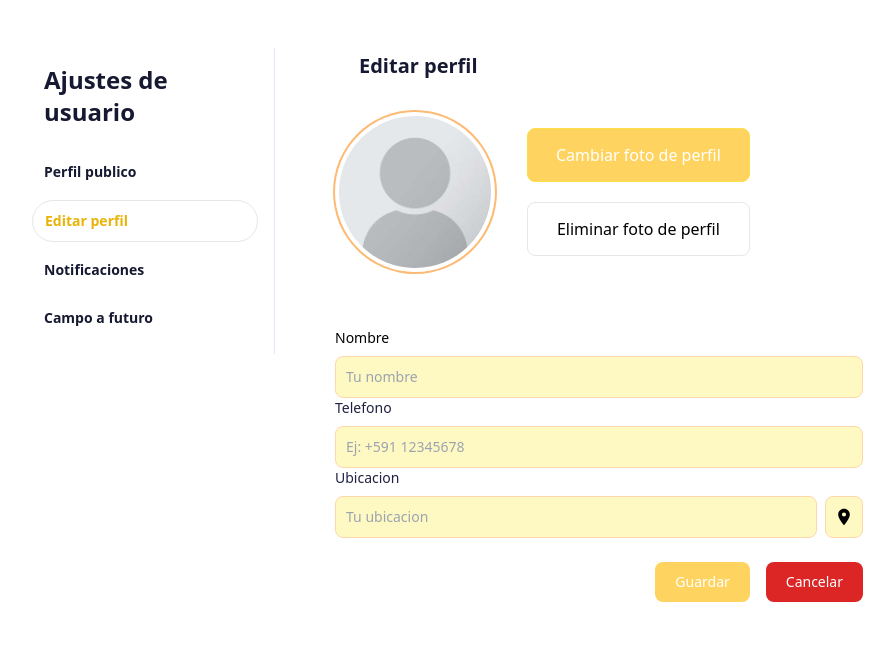
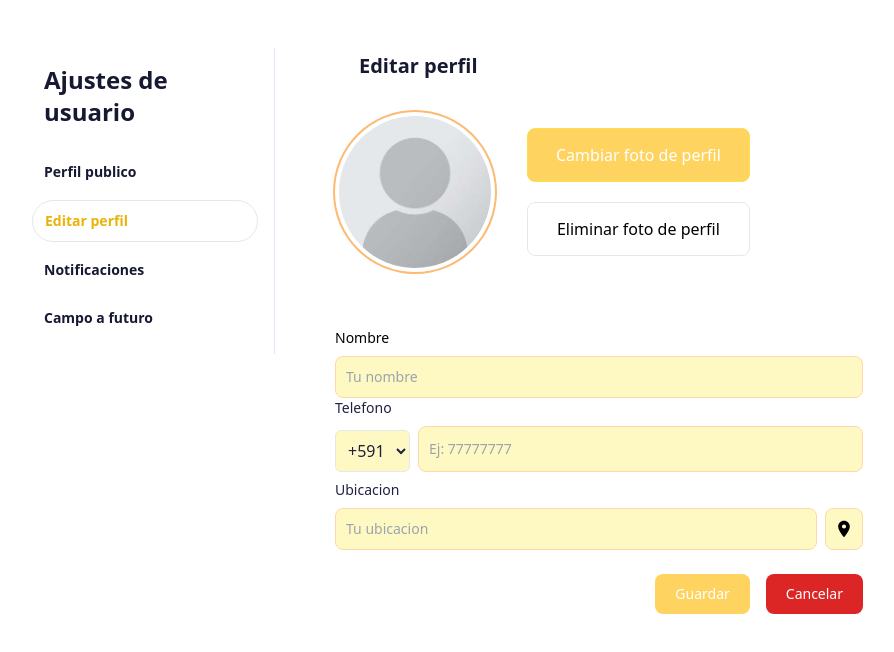
Before and after one commit to Byskull2000/buildifyOficial, a React (Vite) app in the folder frontend/: page /editProfile in a window 1280 px wide. Shown: the top 652 px of the page, without its empty margins (96-990 px from the left). Built offline with nearby package versions, Linux system fonts and the light colour scheme.

Commit message:
Cambios en el campo del telefono para la edicion de perfil

```diff
--- a/frontend/src/pages/EditProfile.tsx
+++ b/frontend/src/pages/EditProfile.tsx
@@ -346,14 +346,20 @@ const Page = () => {
                                                     setNombre(e.target.value)
                                                 }
                                             />
-
                                              <label className="block mb-2 text-sm font-medium ">
                                                     Telefono
                                                 </label>
+                                            <div className="flex space-x-2 mb-2">
+                                                <select
+                                                    defaultValue="+591"
+                                                    className="bg-yellow-100 mt-1 p-2 border rounded-md focus:border-gray-200 focus:outline-none focus:ring-2 focus:ring-offset-2 focus:ring-gray-300 transition-colors duration-300"
+                                                >
+                                                    <option value="+591">+591</option>
+                                                </select>
                                                 <input
                                                     type="tel"
                                                     className="bg-yellow-100 border border-orange-200 text-sm rounded-lg block w-full p-2.5"
-                                                placeholder="Ej: +591 12345678"
+                                                    placeholder="Ej: 77777777"
                                                     required
                                                     value={numero_telefono}
                                                     onChange={(e) => {
@@ -365,6 +371,7 @@ const Page = () => {
                                                         setTelefono(valor);
                                                     }}
                                                 />
+                                            </div>
                                             <div className="mb-2 sm:mb-6">
                                                 <label className="block mb-2 text-sm font-medium ">
                                                     Ubicacion
```
Lines whose indentation alone changed are shown as unchanged.
